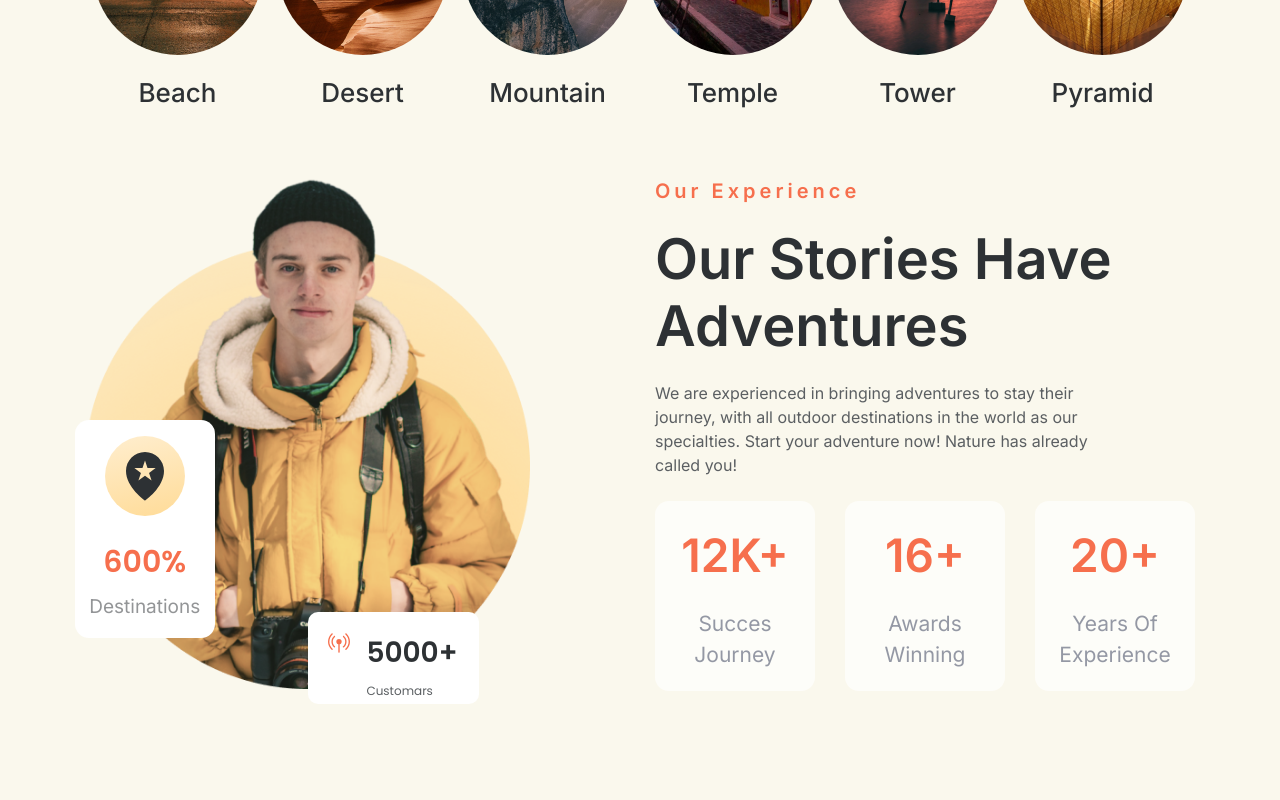
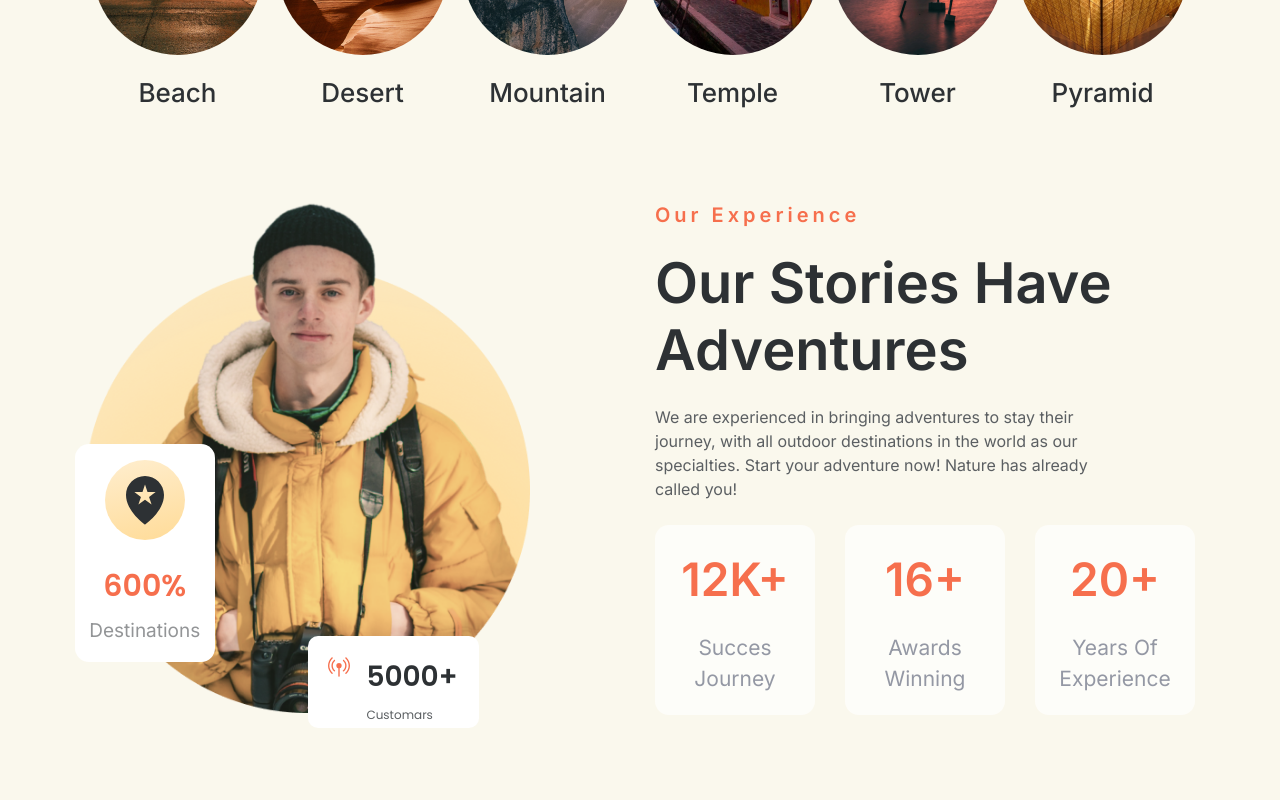
Before and after one commit to khushi303/mypage, a React (Create React App) app: page / in a window 1280 px wide. Shown: the part 980-1780 px from the top of the page. Built offline with nearby package versions, Linux system fonts and the light colour scheme.

Commit message:
some change in spacing

```diff
--- a/src/components/Destination.jsx
+++ b/src/components/Destination.jsx
@@ -9,7 +9,7 @@ import { Locicon } from './Icon';
 function Destination() {
     return (
         <div className='lightbrown'>
-            <section id='about'>
+            <section id='about' className='pt-4'>
                 <Container>
                     <Row className='py-5 justify-content-between align-items-center'>
                         <Col lg={5}>
```
